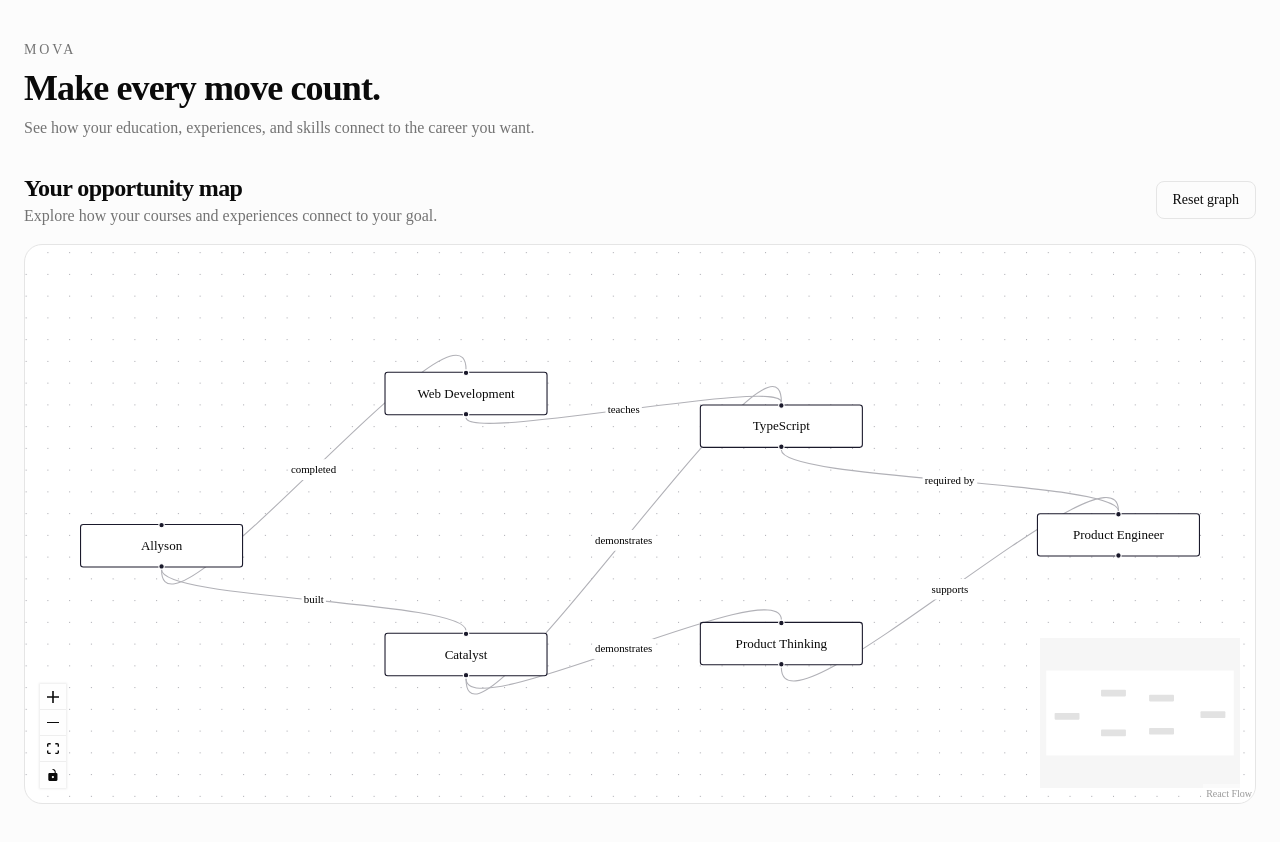
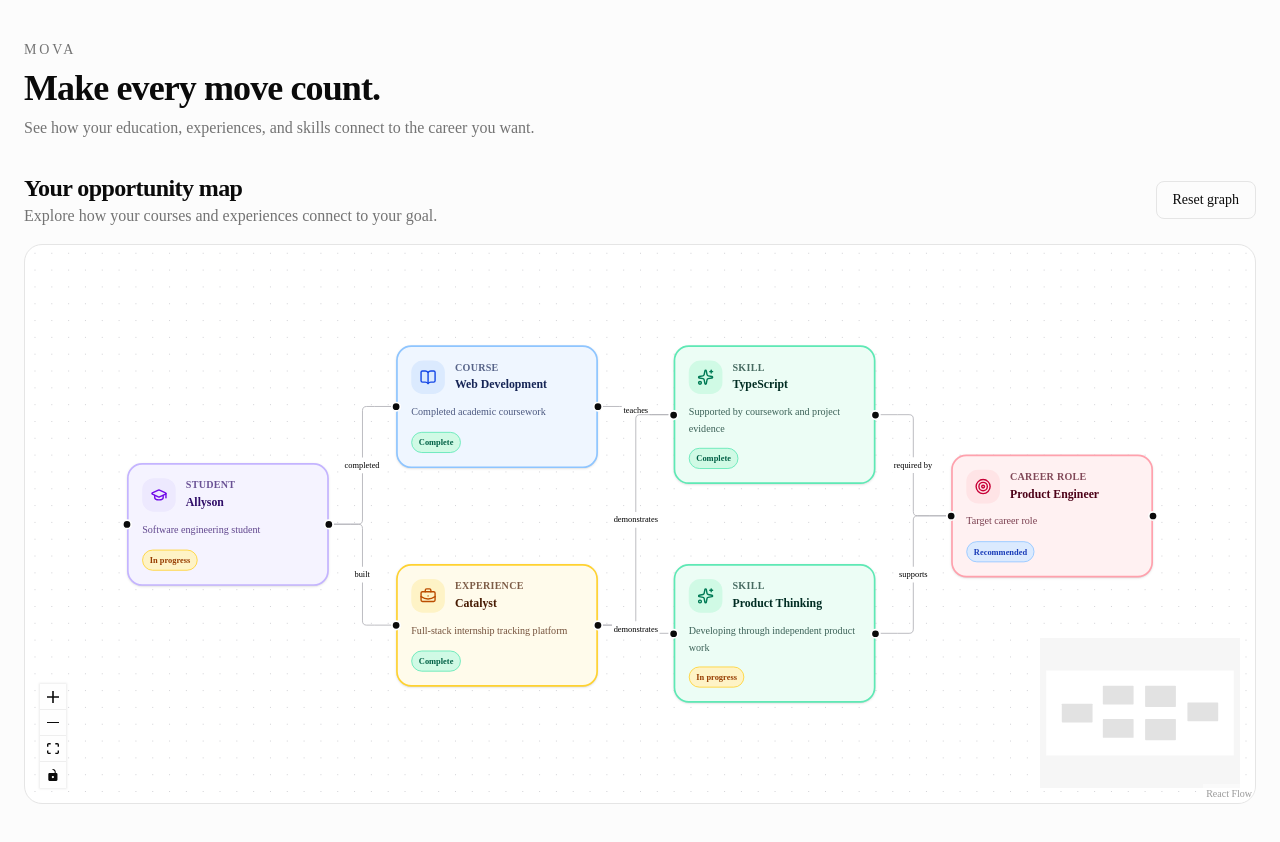
Before and after one commit to akeight/mova-graph, a Next.js app: page / in a window 1280 px wide. Built offline with nearby package versions, Linux system fonts and the light colour scheme.

Commit message:
feat: add custom Mova graph nodes

```diff
--- a/src/features/pathway-graph/components/mova-graph.tsx
+++ b/src/features/pathway-graph/components/mova-graph.tsx
@@ -1,32 +1,46 @@
 "use client";
 
 import { useCallback } from "react";
+
 import {
   addEdge,
   Background,
+  BackgroundVariant,
   Controls,
   MiniMap,
   ReactFlow,
   useEdgesState,
   useNodesState,
   type Connection,
+  type NodeTypes,
 } from "@xyflow/react";
 
 import { sampleGraph } from "../data/sample-graph";
+import { MovaNodeCard } from "../nodes/mova-node";
 import type { MovaEdge, MovaNode } from "../types/graph";
 
+const nodeTypes = {
+  mova: MovaNodeCard,
+} satisfies NodeTypes;
+
 export function MovaGraph() {
-  const [nodes, setNodes, onNodesChange] = useNodesState<MovaNode>(
-    sampleGraph.nodes,
-  );
+  const [nodes, setNodes, onNodesChange] =
+    useNodesState<MovaNode>(sampleGraph.nodes);
 
-  const [edges, setEdges, onEdgesChange] = useEdgesState<MovaEdge>(
-    sampleGraph.edges,
-  );
+  const [edges, setEdges, onEdgesChange] =
+    useEdgesState<MovaEdge>(sampleGraph.edges);
 
   const handleConnect = useCallback(
     (connection: Connection) => {
-      setEdges((currentEdges) => addEdge(connection, currentEdges));
+      setEdges((currentEdges) =>
+        addEdge(
+          {
+            ...connection,
+            type: "smoothstep",
+          },
+          currentEdges,
+        ),
+      );
     },
     [setEdges],
   );
@@ -62,14 +76,30 @@ export function MovaGraph() {
         <ReactFlow
           nodes={nodes}
           edges={edges}
+          nodeTypes={nodeTypes}
           onNodesChange={onNodesChange}
           onEdgesChange={onEdgesChange}
           onConnect={handleConnect}
+          defaultEdgeOptions={{
+            type: "smoothstep",
+          }}
           fitView
+          fitViewOptions={{
+            padding: 0.2,
+          }}
         >
-          <Background />
+          <Background
+            variant={BackgroundVariant.Dots}
+            gap={20}
+            size={1}
+          />
+
           <Controls />
-          <MiniMap />
+
+          <MiniMap
+            pannable
+            zoomable
+          />
         </ReactFlow>
       </div>
     </section>
--- a/src/features/pathway-graph/data/sample-graph.ts
+++ b/src/features/pathway-graph/data/sample-graph.ts
@@ -4,6 +4,7 @@ export const sampleGraph: MovaGraph = {
   nodes: [
     {
       id: "student-1",
+      type: "mova",
       position: { x: 0, y: 160 },
       data: {
         label: "Allyson",
@@ -14,16 +15,19 @@ export const sampleGraph: MovaGraph = {
     },
     {
       id: "course-web-development",
-      position: { x: 280, y: 20 },
+      type: "mova",
+      position: { x: 320, y: 20 },
       data: {
         label: "Web Development",
         category: "course",
         status: "complete",
+        description: "Completed academic coursework",
       },
     },
     {
       id: "experience-catalyst",
-      position: { x: 280, y: 260 },
+      type: "mova",
+      position: { x: 320, y: 280 },
       data: {
         label: "Catalyst",
         category: "experience",
@@ -33,29 +37,35 @@ export const sampleGraph: MovaGraph = {
     },
     {
       id: "skill-typescript",
-      position: { x: 570, y: 50 },
+      type: "mova",
+      position: { x: 650, y: 20 },
       data: {
         label: "TypeScript",
         category: "skill",
         status: "complete",
+        description: "Supported by coursework and project evidence",
       },
     },
     {
       id: "skill-product-thinking",
-      position: { x: 570, y: 250 },
+      type: "mova",
+      position: { x: 650, y: 280 },
       data: {
         label: "Product Thinking",
         category: "skill",
         status: "in-progress",
+        description: "Developing through independent product work",
       },
     },
     {
       id: "role-product-engineer",
-      position: { x: 880, y: 150 },
+      type: "mova",
+      position: { x: 980, y: 150 },
       data: {
         label: "Product Engineer",
         category: "role",
         status: "recommended",
+        description: "Target career role",
       },
     },
   ],
@@ -65,6 +75,7 @@ export const sampleGraph: MovaGraph = {
       id: "student-course",
       source: "student-1",
       target: "course-web-development",
+      type: "smoothstep",
       label: "completed",
       data: {
         relationship: "completed",
@@ -74,6 +85,7 @@ export const sampleGraph: MovaGraph = {
       id: "student-catalyst",
       source: "student-1",
       target: "experience-catalyst",
+      type: "smoothstep",
       label: "built",
       data: {
         relationship: "completed",
@@ -83,6 +95,7 @@ export const sampleGraph: MovaGraph = {
       id: "course-typescript",
       source: "course-web-development",
       target: "skill-typescript",
+      type: "smoothstep",
       label: "teaches",
       data: {
         relationship: "teaches",
@@ -92,6 +105,7 @@ export const sampleGraph: MovaGraph = {
       id: "catalyst-typescript",
       source: "experience-catalyst",
       target: "skill-typescript",
+      type: "smoothstep",
       label: "demonstrates",
       data: {
         relationship: "demonstrates",
@@ -101,6 +115,7 @@ export const sampleGraph: MovaGraph = {
       id: "catalyst-product-thinking",
       source: "experience-catalyst",
       target: "skill-product-thinking",
+      type: "smoothstep",
       label: "demonstrates",
       data: {
         relationship: "demonstrates",
@@ -110,6 +125,7 @@ export const sampleGraph: MovaGraph = {
       id: "typescript-product-engineer",
       source: "skill-typescript",
       target: "role-product-engineer",
+      type: "smoothstep",
       label: "required by",
       data: {
         relationship: "requires",
@@ -119,6 +135,7 @@ export const sampleGraph: MovaGraph = {
       id: "product-thinking-product-engineer",
       source: "skill-product-thinking",
       target: "role-product-engineer",
+      type: "smoothstep",
       label: "supports",
       data: {
         relationship: "supports",
--- /dev/null
+++ b/src/features/pathway-graph/nodes/mova-node.tsx
@@ -0,0 +1,169 @@
+import {
+    BookOpen,
+    BriefcaseBusiness,
+    GraduationCap,
+    Lightbulb,
+    Sparkles,
+    Target,
+  } from "lucide-react";
+
+  import {
+    Handle,
+    Position,
+    type NodeProps,
+  } from "@xyflow/react";
+
+  import { cn } from "@/lib/utils";
+
+  import type {
+    MovaNode,
+    MovaNodeCategory,
+    MovaNodeStatus,
+  } from "../types/graph";
+
+  const categoryConfig = {
+    student: {
+      label: "Student",
+      icon: GraduationCap,
+      className:
+        "border-violet-300 bg-violet-50 text-violet-950 dark:border-violet-800 dark:bg-violet-950 dark:text-violet-100",
+      iconClassName:
+        "bg-violet-100 text-violet-700 dark:bg-violet-900 dark:text-violet-200",
+    },
+    course: {
+      label: "Course",
+      icon: BookOpen,
+      className:
+        "border-blue-300 bg-blue-50 text-blue-950 dark:border-blue-800 dark:bg-blue-950 dark:text-blue-100",
+      iconClassName:
+        "bg-blue-100 text-blue-700 dark:bg-blue-900 dark:text-blue-200",
+    },
+    experience: {
+      label: "Experience",
+      icon: BriefcaseBusiness,
+      className:
+        "border-amber-300 bg-amber-50 text-amber-950 dark:border-amber-800 dark:bg-amber-950 dark:text-amber-100",
+      iconClassName:
+        "bg-amber-100 text-amber-700 dark:bg-amber-900 dark:text-amber-200",
+    },
+    skill: {
+      label: "Skill",
+      icon: Sparkles,
+      className:
+        "border-emerald-300 bg-emerald-50 text-emerald-950 dark:border-emerald-800 dark:bg-emerald-950 dark:text-emerald-100",
+      iconClassName:
+        "bg-emerald-100 text-emerald-700 dark:bg-emerald-900 dark:text-emerald-200",
+    },
+    role: {
+      label: "Career role",
+      icon: Target,
+      className:
+        "border-rose-300 bg-rose-50 text-rose-950 dark:border-rose-800 dark:bg-rose-950 dark:text-rose-100",
+      iconClassName:
+        "bg-rose-100 text-rose-700 dark:bg-rose-900 dark:text-rose-200",
+    },
+    recommendation: {
+      label: "Next move",
+      icon: Lightbulb,
+      className:
+        "border-cyan-300 bg-cyan-50 text-cyan-950 dark:border-cyan-800 dark:bg-cyan-950 dark:text-cyan-100",
+      iconClassName:
+        "bg-cyan-100 text-cyan-700 dark:bg-cyan-900 dark:text-cyan-200",
+    },
+  } satisfies Record<
+    MovaNodeCategory,
+    {
+      label: string;
+      icon: typeof GraduationCap;
+      className: string;
+      iconClassName: string;
+    }
+  >;
+
+  const statusLabels: Record<MovaNodeStatus, string> = {
+    complete: "Complete",
+    "in-progress": "In progress",
+    missing: "Missing",
+    recommended: "Recommended",
+  };
+
+  const statusClasses: Record<MovaNodeStatus, string> = {
+    complete:
+      "border-emerald-300 bg-emerald-100 text-emerald-800 dark:border-emerald-800 dark:bg-emerald-950 dark:text-emerald-200",
+    "in-progress":
+      "border-amber-300 bg-amber-100 text-amber-800 dark:border-amber-800 dark:bg-amber-950 dark:text-amber-200",
+    missing:
+      "border-red-300 bg-red-100 text-red-800 dark:border-red-800 dark:bg-red-950 dark:text-red-200",
+    recommended:
+      "border-blue-300 bg-blue-100 text-blue-800 dark:border-blue-800 dark:bg-blue-950 dark:text-blue-200",
+  };
+
+  export function MovaNodeCard({
+    data,
+    selected,
+  }: NodeProps<MovaNode>) {
+    const config = categoryConfig[data.category];
+    const Icon = config.icon;
+
+    return (
+      <article
+        className={cn(
+          "w-60 rounded-2xl border-2 p-4 shadow-sm transition",
+          config.className,
+          selected && "ring-2 ring-primary ring-offset-2 ring-offset-background",
+        )}
+      >
+        <Handle
+          type="target"
+          position={Position.Left}
+          className="!h-3 !w-3 !border-2 !border-background !bg-foreground"
+        />
+
+        <div className="flex items-start gap-3">
+          <div
+            className={cn(
+              "flex h-10 w-10 shrink-0 items-center justify-center rounded-xl",
+              config.iconClassName,
+            )}
+          >
+            <Icon className="h-5 w-5" aria-hidden="true" />
+          </div>
+
+          <div className="min-w-0 flex-1">
+            <p className="text-xs font-semibold uppercase tracking-wide opacity-70">
+              {config.label}
+            </p>
+
+            <h3 className="mt-1 text-sm font-semibold leading-tight">
+              {data.label}
+            </h3>
+          </div>
+        </div>
+
+        {data.description ? (
+          <p className="mt-3 text-xs leading-relaxed opacity-75">
+            {data.description}
+          </p>
+        ) : null}
+
+        {data.status ? (
+          <div className="mt-3">
+            <span
+              className={cn(
+                "inline-flex rounded-full border px-2 py-1 text-[10px] font-semibold",
+                statusClasses[data.status],
+              )}
+            >
+              {statusLabels[data.status]}
+            </span>
+          </div>
+        ) : null}
+
+        <Handle
+          type="source"
+          position={Position.Right}
+          className="!h-3 !w-3 !border-2 !border-background !bg-foreground"
+        />
+      </article>
+    );
+  }
--- a/src/features/pathway-graph/types/graph.ts
+++ b/src/features/pathway-graph/types/graph.ts
@@ -21,16 +21,18 @@ export type MovaNodeData = {
   description?: string;
 };
 
-export type MovaNode = Node<MovaNodeData>;
+export type MovaNode = Node<MovaNodeData, "mova">;
+
+export type MovaRelationship =
+  | "completed"
+  | "teaches"
+  | "demonstrates"
+  | "requires"
+  | "supports"
+  | "unlocks";
 
 export type MovaEdgeData = {
-  relationship:
-    | "completed"
-    | "teaches"
-    | "demonstrates"
-    | "requires"
-    | "supports"
-    | "unlocks";
+  relationship: MovaRelationship;
 };
 
 export type MovaEdge = Edge<MovaEdgeData>;
```
